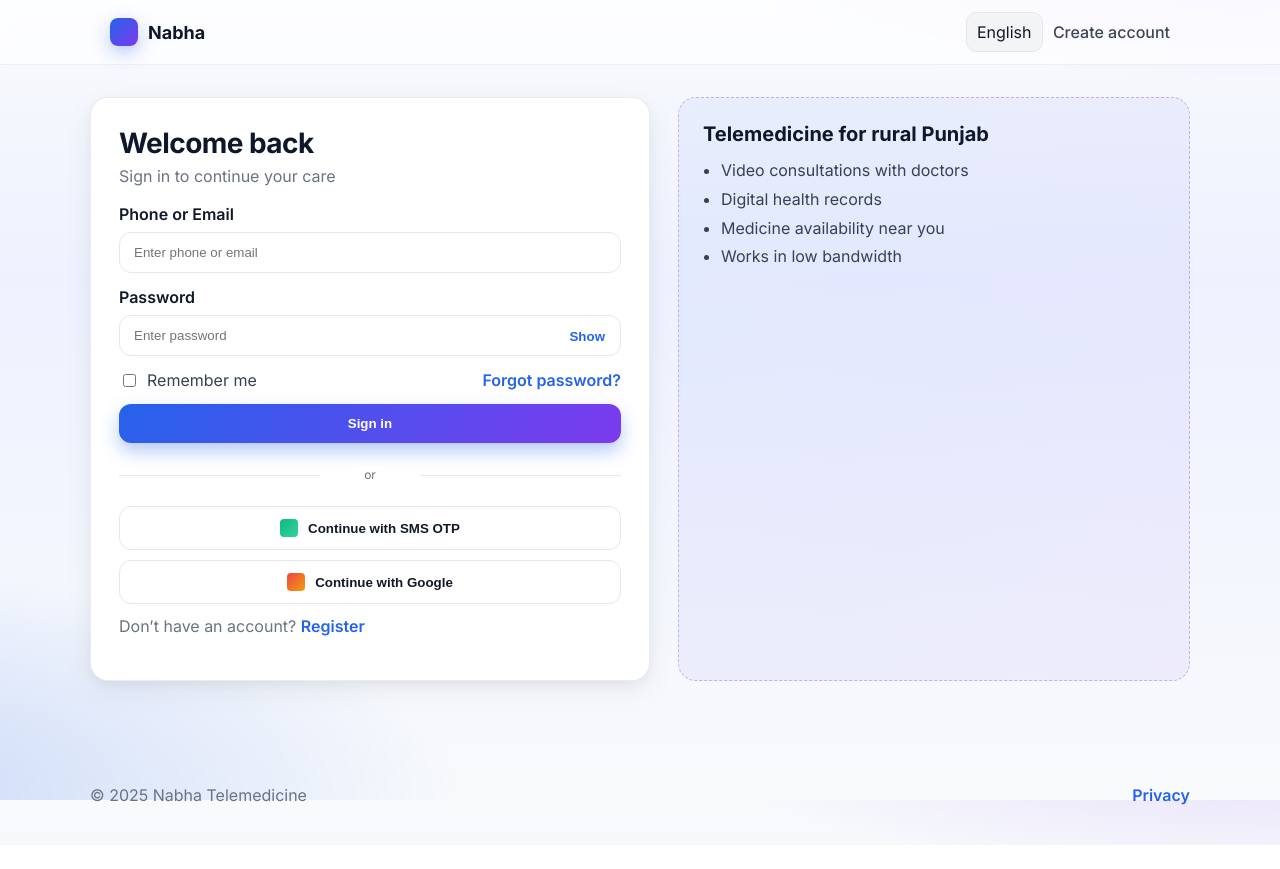
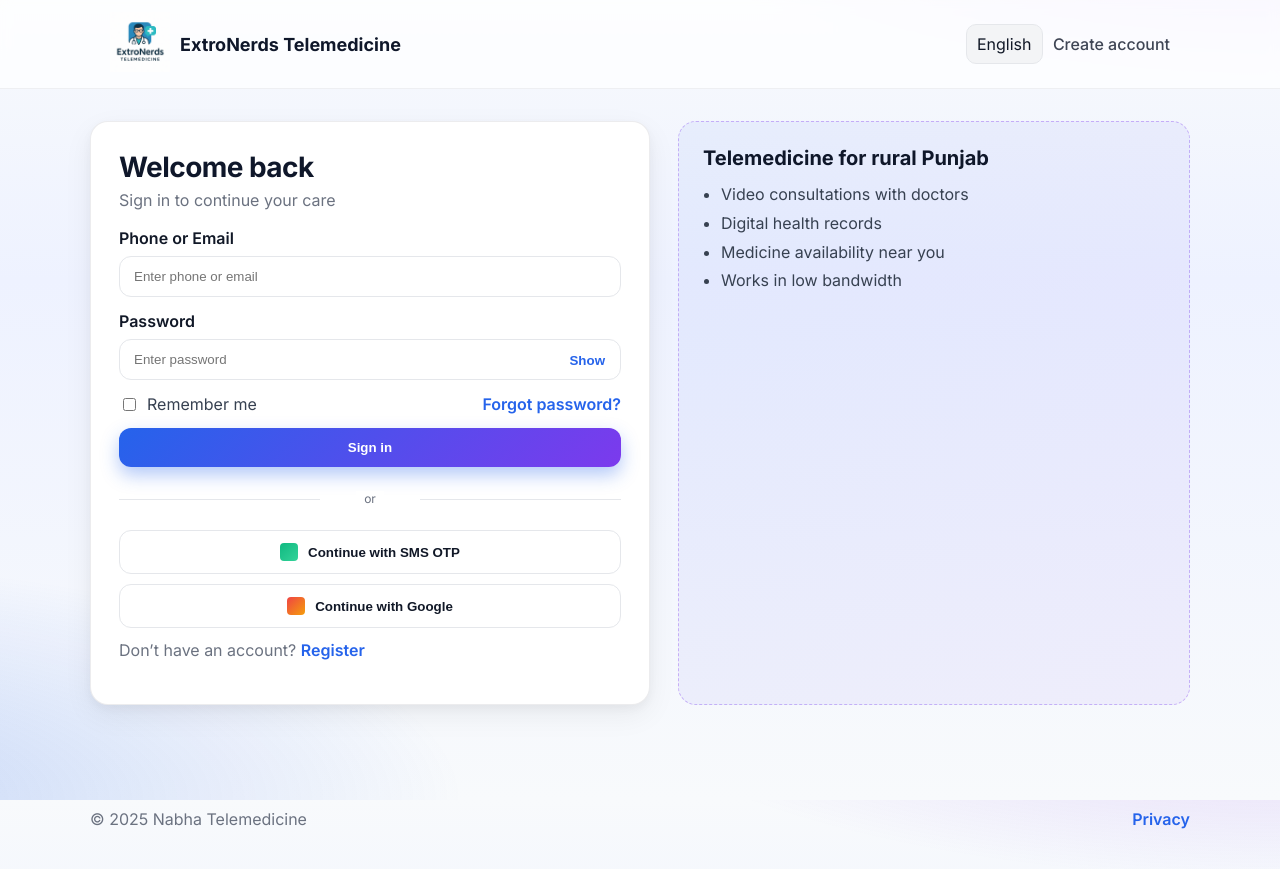
Before and after one commit to Murari772/SIH_Website, a plain HTML site: page login.html in a window 1280 px wide. Before the commit the page ends 845 px from the top, so only its background shows below. Drawn offline with Linux system fonts and the light colour scheme.

Commit message:
Logo in login page

```diff
--- a/login.css
+++ b/login.css
@@ -131,3 +131,7 @@ body {
 /* Footer */
 .footer { padding: 24px 20px 40px; color: #6b7280; }
 .footer__inner { max-width: 1100px; margin: 0 auto; display: flex; align-items: center; justify-content: space-between; }
+.logo {
+    height: 60px;
+    width: 60px;
+}
--- a/login.html
+++ b/login.html
@@ -13,8 +13,10 @@
 	<nav class="nav">
 		<div class="nav__inner">
 			<a class="brand" href="/">
-				<span class="brand__logo"></span>
-				<span class="brand__name">Nabha</span>
+				<span>
+					<img class="logo" src="Logo(SIH).png" alt="img">
+				</span>
+				<span class="brand__name">ExtroNerds Telemedicine</span>
 			</a>
 			<div class="nav__right">
 				<select class="lang-select" aria-label="Language">
```
